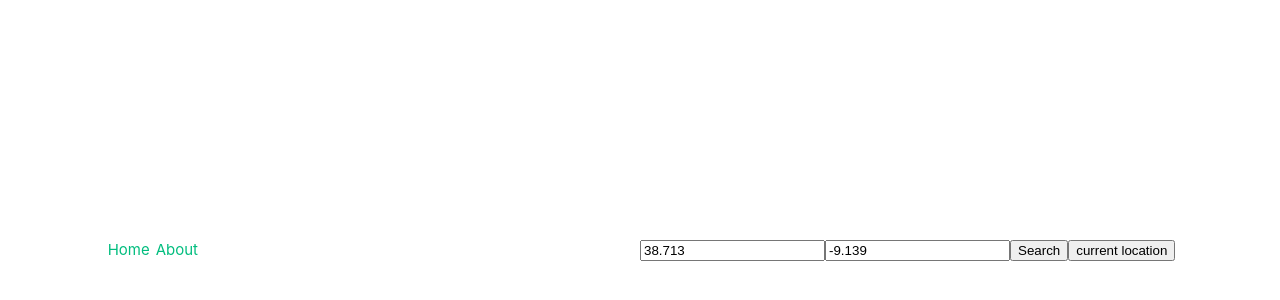
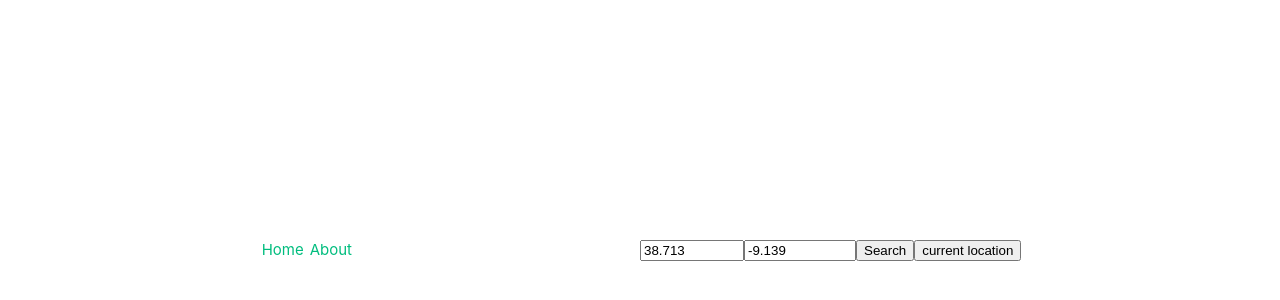
Before and after one commit to hasham94/weather-app, a Vue app: page / in a window 1280 px wide. Shown: the part 150-450 px from the top of the page. Built offline with nearby package versions, Linux system fonts and the light colour scheme; no server answers; the HTML template or start-up script is replaced by a standard one.

Commit message:
added inputs for lat and long

```diff
--- a/src/views/HomeView.vue
+++ b/src/views/HomeView.vue
@@ -35,11 +35,19 @@ fetchLocationData()
         <input
           id="latitude"
           v-model.number="latitude"
+          type="number"
+          min="-90"
+          max="90"
+          step="0.0001"
         />
 
         <input
           id="longitude"
           v-model.number="longitude"
+          type="number"
+          min="-180"
+          max="180"
+          step="0.0001"
         />
         <button @click="fetchLocationData">Search</button>
 
```
Also changed, not shown: 1 other file (tests, documents, lock files or other folders).
